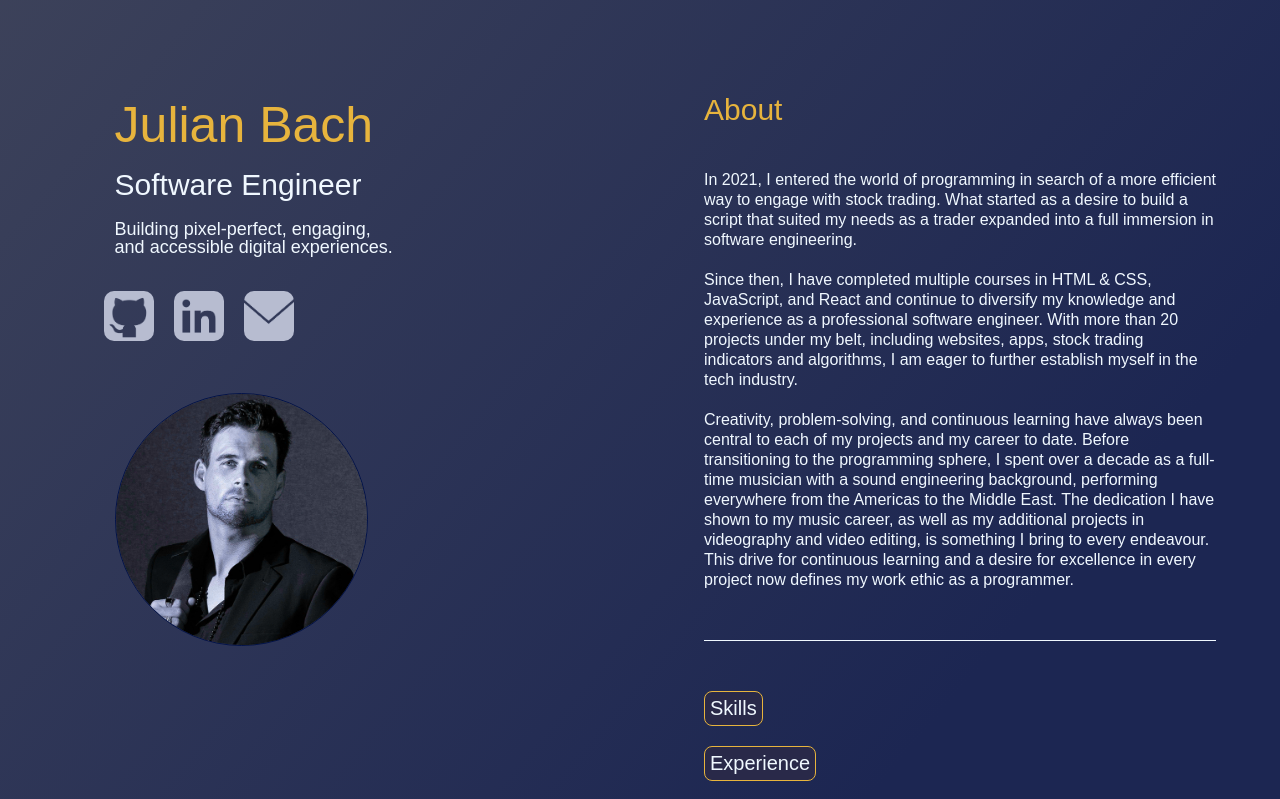
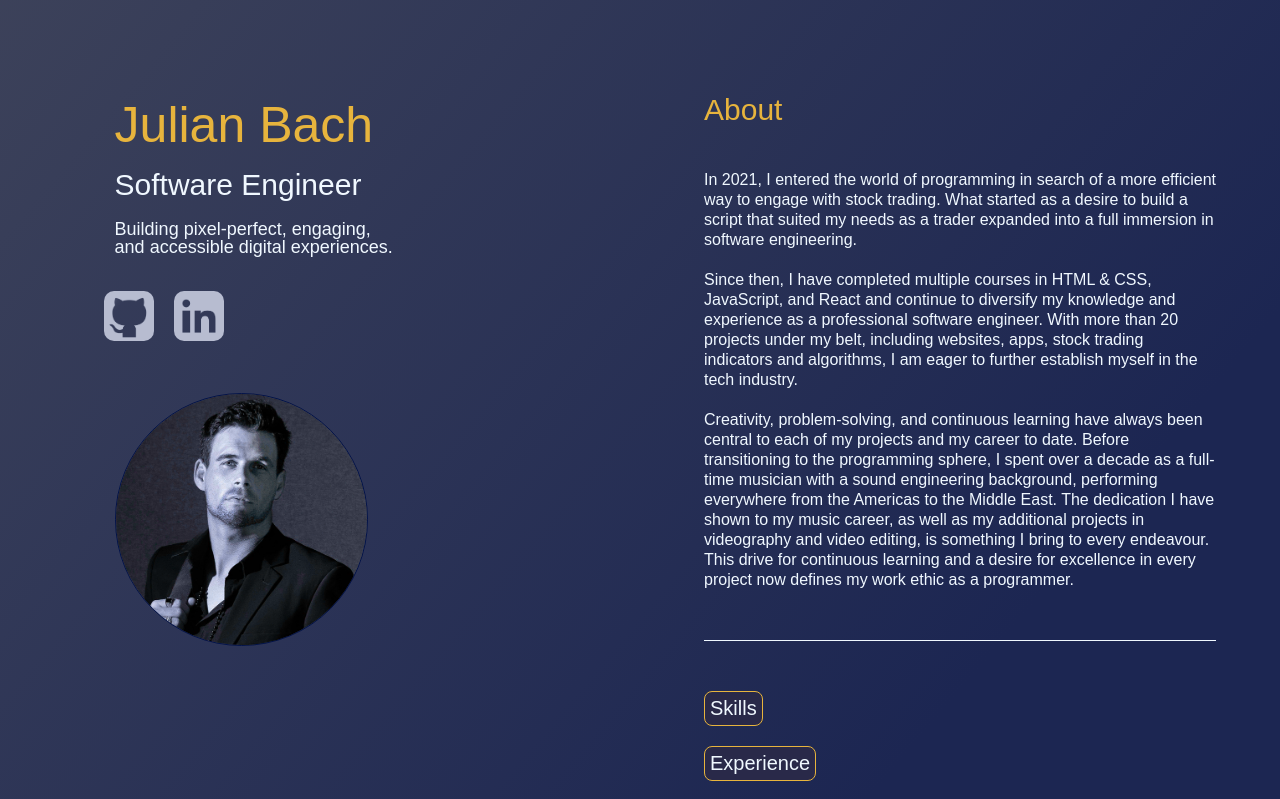
Before and after one commit to julianbachdev/portfolio, a React (Vite) app: page / in a window 1280 px wide. Shown: the top 799 px of the page. Built offline with nearby package versions, Linux system fonts and the light colour scheme.

Commit message:
Images fix

```diff
--- a/src/components/Modal.jsx
+++ b/src/components/Modal.jsx
@@ -2,6 +2,7 @@ import { useEffect, useRef } from "react";
 import { ModalContext } from "../contexts/ModalContext";
 import { useContext } from "react";
 import data from "../data";
+import githubImage from "../assets/github.png";
 
 function Modal() {
   const { showModal, setShowModal, currentItemId } = useContext(ModalContext);
@@ -32,7 +33,7 @@ function Modal() {
 
       <div>
         <a className="modal-icon" href={item.git} target="_blank">
-          <img className="modal-icon" src="src/assets/github.png" />
+          <img className="modal-icon" src={githubImage} />
         </a>
         <p>{item.description}</p>
         <a
--- a/src/components/SocialLinks.jsx
+++ b/src/components/SocialLinks.jsx
@@ -15,7 +15,7 @@ function SocialLinks() {
         <img className="icon" src={linkedInImage} />
       </a>
       <a href="mailto:julianrbach@gmail.com" target="_blank">
-        <img className="icon" src={emailImage} />
+        <omg className="icon" src={emailImage} />
       </a>
     </div>
   );
```
